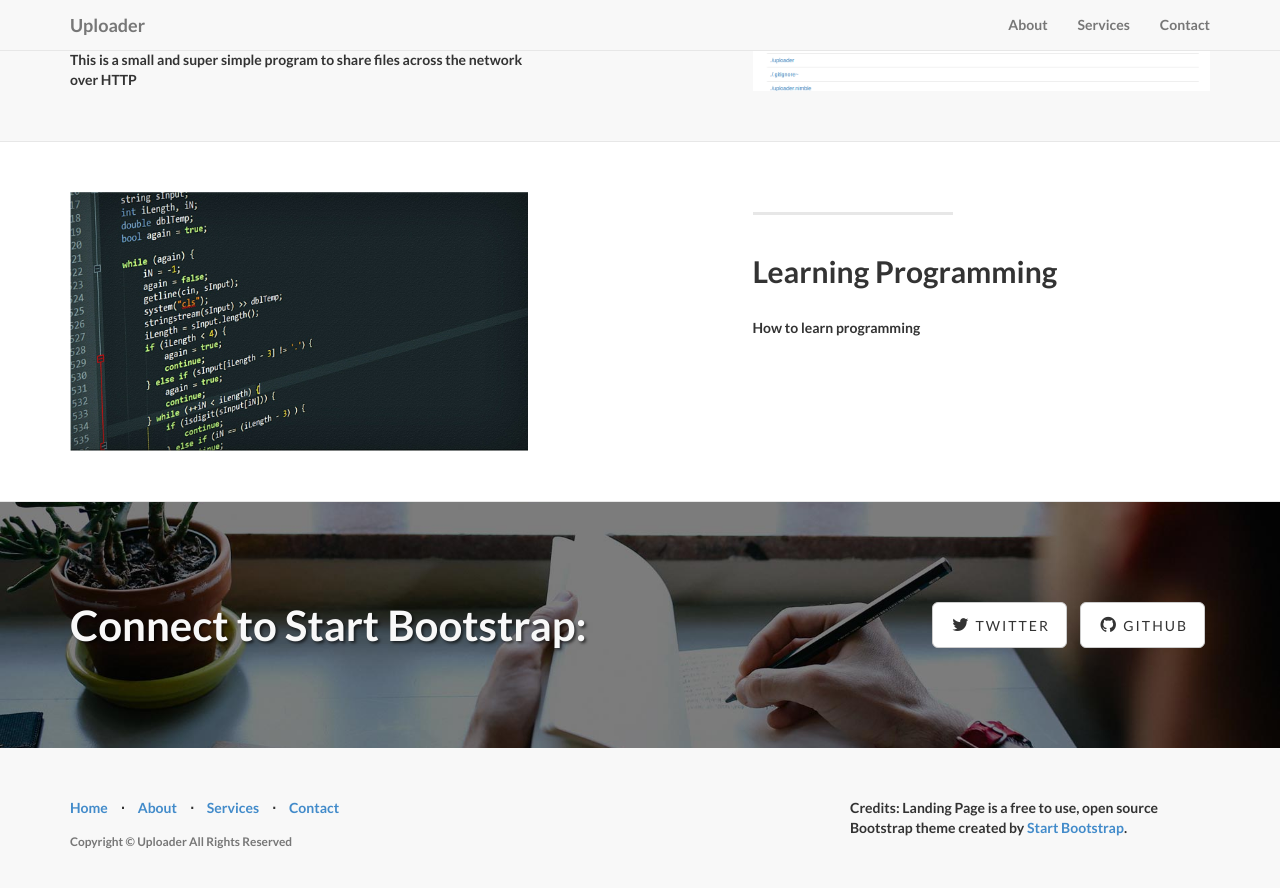
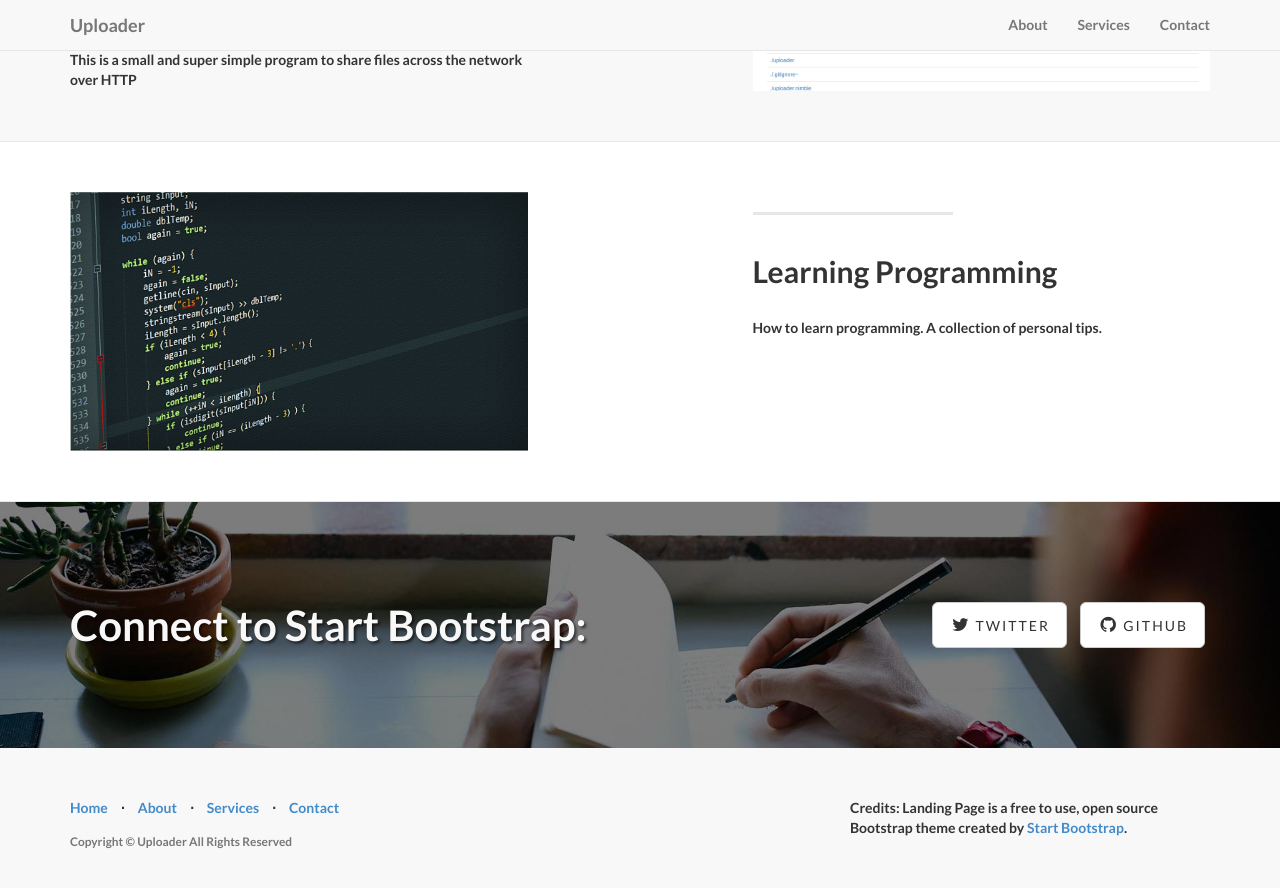
Before and after one commit to TheAnonymous/TheAnonymous.github.io, a Jekyll site: the page built from _posts/2015-03-16-service-1.markdown, in a window 1280 px wide and 900 px high, scrolled down 890 px. Shown: the top 888 px of the window. Built offline with Jekyll 4.4.1, drawn with Linux system fonts in a browser that asks for light colours.

Commit message:
changed small things

```diff
--- a/_posts/2015-03-16-service-1.markdown
+++ b/_posts/2015-03-16-service-1.markdown
@@ -3,7 +3,7 @@ title: Learning Programming
 layout: default
 permalink: learn_programming.html
 img:  source-code.jpg
-description: How to learn programming
+description: How to learn programming. A collection of personal tips.
 ---
 ## Resources to learn programming.
 
```
